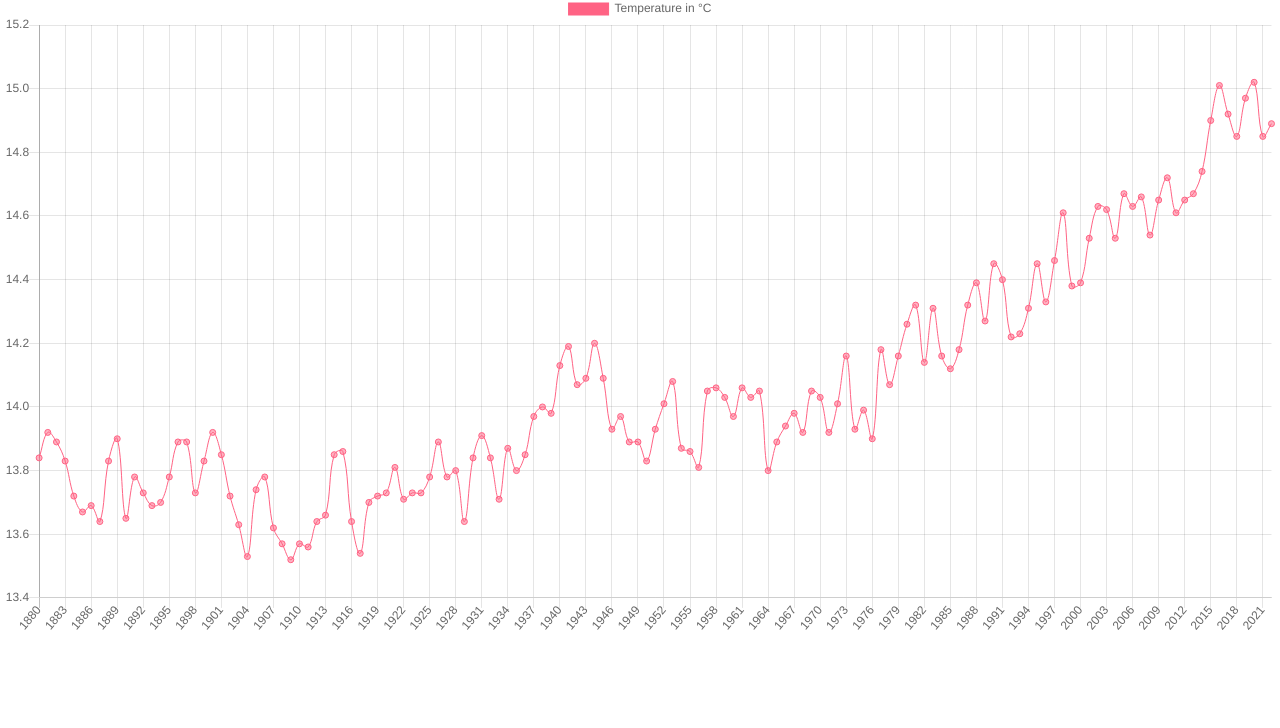
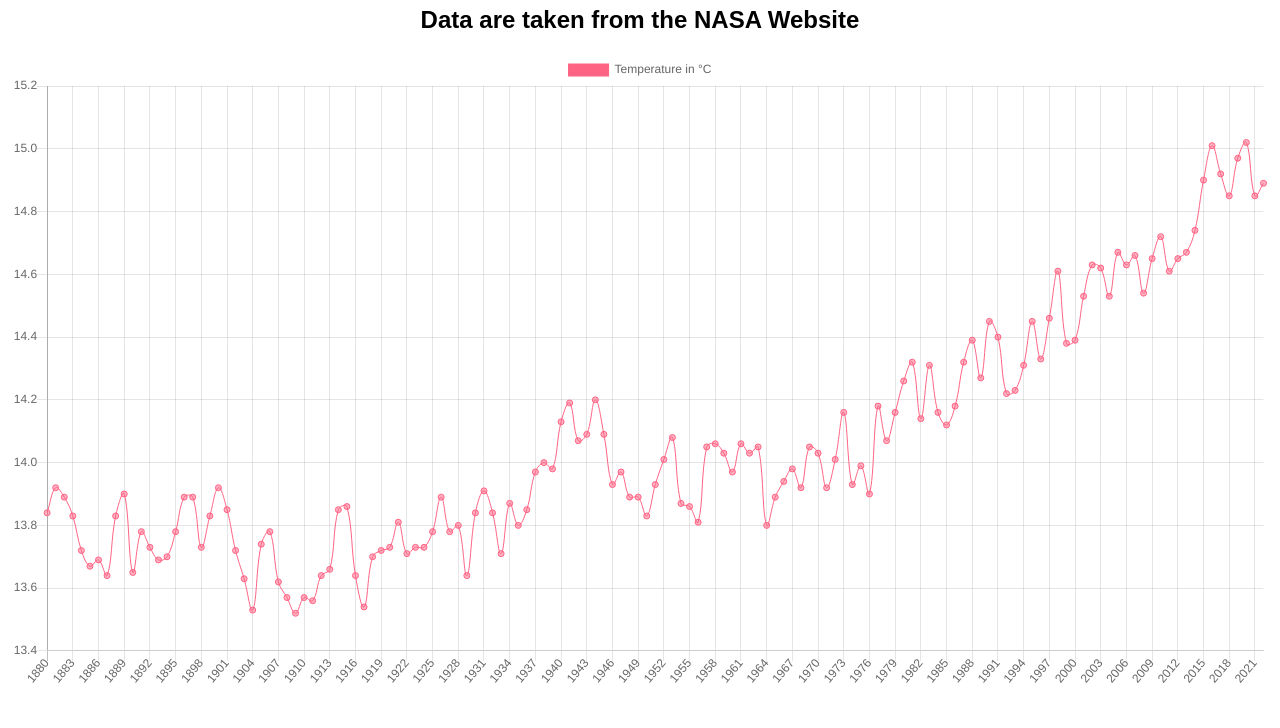
Before and after one commit to Lirikklimov/Temperature-data-analysis, a plain HTML site: page index.html in a window 1280 px wide. Shown: the part 72-800 px from the top of the page. Drawn offline with nearby package versions, Linux system fonts and the light colour scheme.

Commit message:
Update style.css

```diff
--- a/style.css
+++ b/style.css
@@ -1,5 +1,5 @@
 * {
-    margin: 0;
+    margin-top: 10px;
     padding: 0;
 }
 h1 {
```
